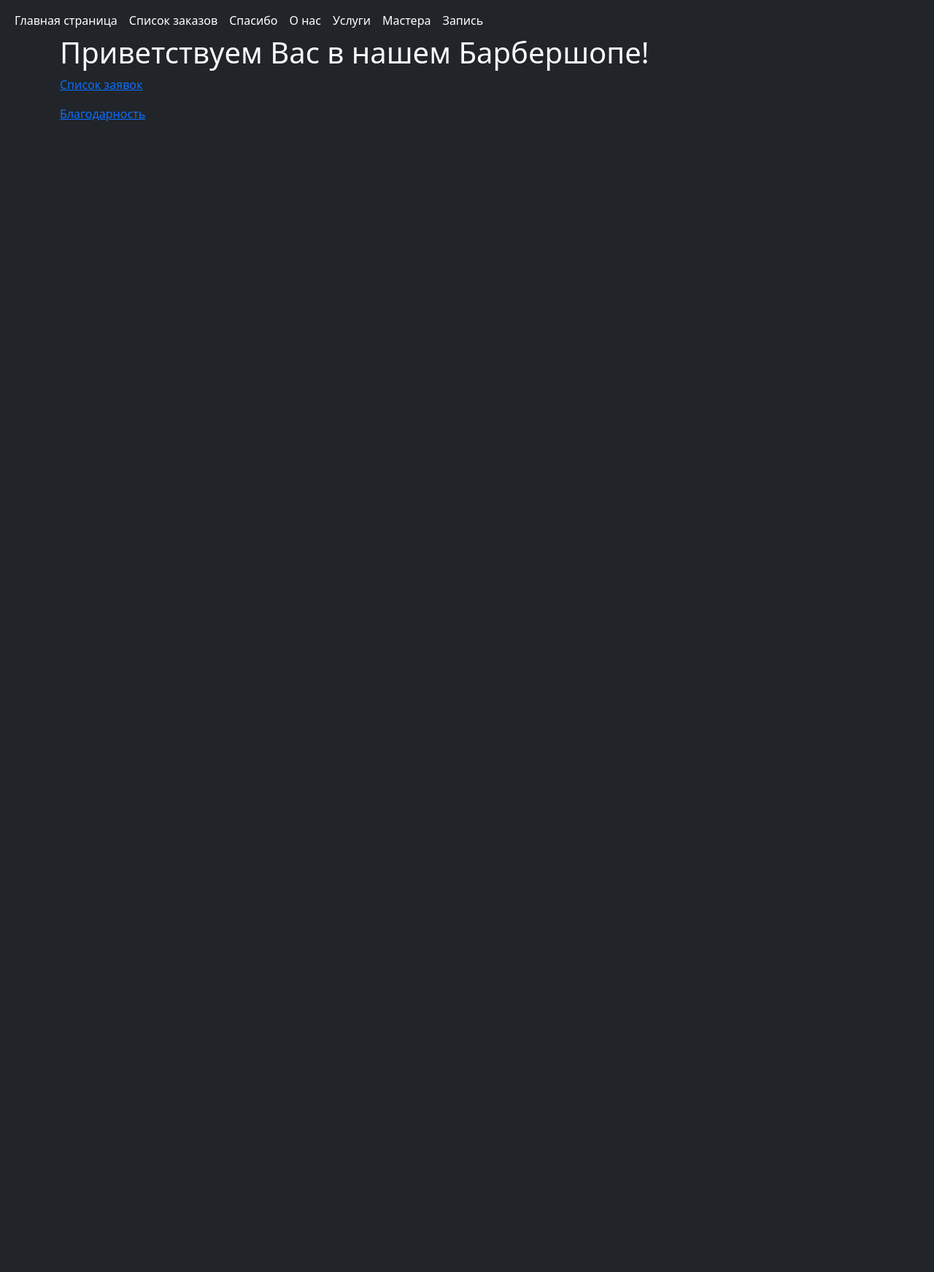
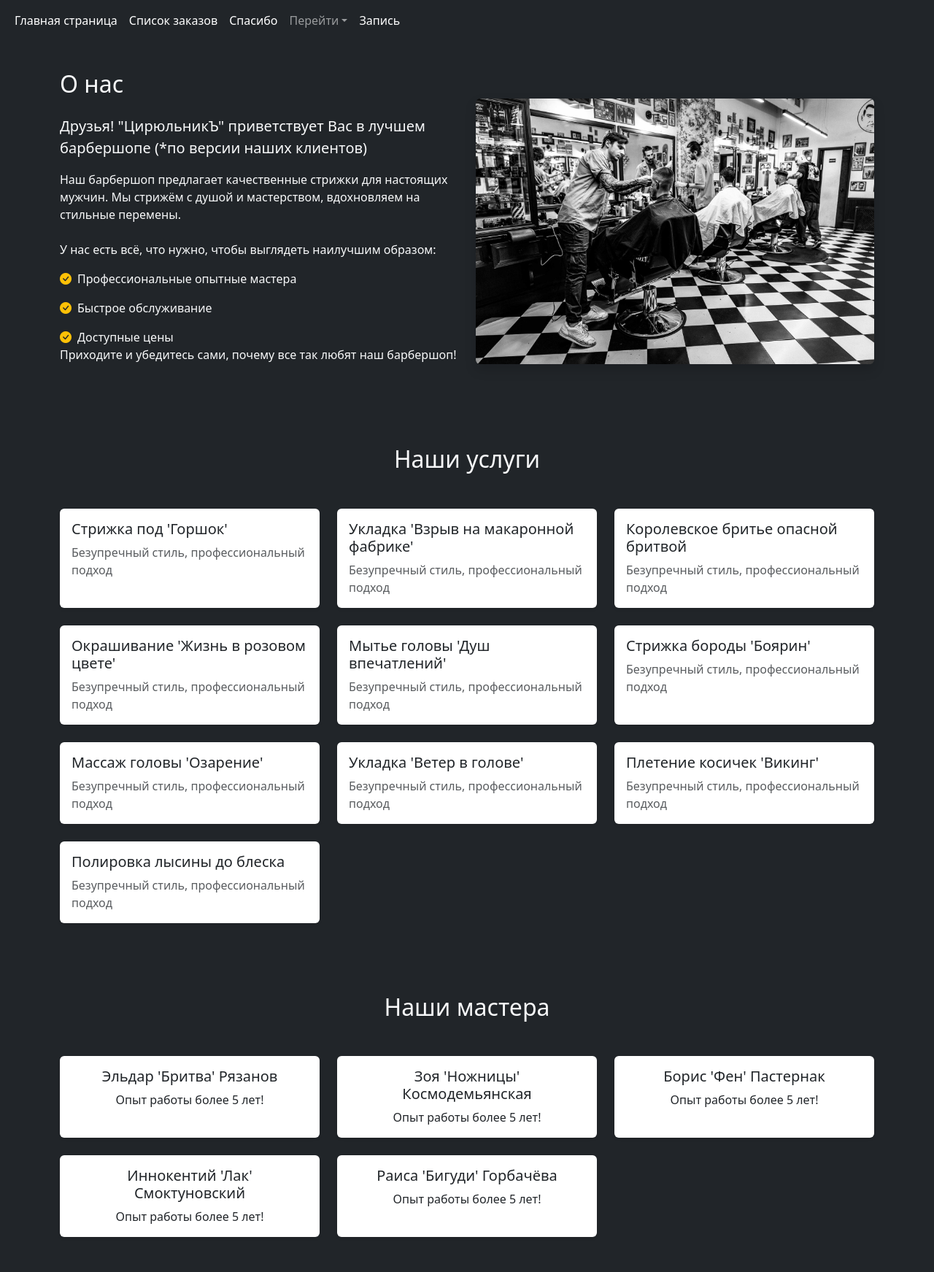
Before and after one commit to KoDDeX/MyHomeWorksDjango, a Django app: page / in a window 1280 px wide. Shown: the whole page at 73% size. Before the commit the page ends 166 px from the top, so only its background shows below. Run offline with Django 5.2, Linux system fonts and the light colour scheme.

Commit message:
HW_38: Реализовал бургер меню с якорными ссылками. Добавил контекстный процессор

```diff
--- a/barbershop/settings.py
+++ b/barbershop/settings.py
@@ -66,6 +66,7 @@ TEMPLATES = [
                 'django.template.context_processors.request',
                 'django.contrib.auth.context_processors.auth',
                 'django.contrib.messages.context_processors.messages',
+                'core.context_processors.menu_context',
             ],
         },
     },
@@ -128,3 +129,6 @@ STATICFILES_DIRS = [
 # https://docs.djangoproject.com/en/5.2/ref/settings/#default-auto-field
 
 DEFAULT_AUTO_FIELD = 'django.db.models.BigAutoField'
+
+# Настройка маршрут для авторизации
+LOGIN_URL = '/admin/'
--- /dev/null
+++ b/core/context_processors.py
@@ -0,0 +1,9 @@
+from .data import MENU_ITEMS
+
+def menu_context(request):
+    """
+    Контекстный процессор для передачи меню в контекст шаблона.
+    """
+    return {
+        'menu_items': MENU_ITEMS
+    }
--- a/core/templates/core/landing.html
+++ b/core/templates/core/landing.html
@@ -1,11 +1,74 @@
 {% extends "base.html" %}
 {% load static %}
 {% block content %}
-    <h1>Приветствуем Вас в нашем Барбершопе!</h1>
-    <p>
-        <a href={% url 'orders_list' %}>Список заявок</a>
-    </p>
-    <p>
-        <a href={% url 'thanks' %}>Благодарность</a>
-    </p>
+<div class="landing-page">
+    <!-- О нас -->
+    <section id="about" class="py-5">
+        <div class="row align-items-center">
+            <div class="col-md-6">
+                <h2 class="mb-4">О нас</h2>
+                <p class="lead">Друзья! "ЦирюльникЪ" приветствует Вас в лучшем барбершопе (*по версии наших клиентов)</p>
+                <p>Наш барбершоп предлагает качественные стрижки для настоящих мужчин. Мы стрижём с душой и мастерством, вдохновляем на стильные перемены.</p>
+                <div class="mt-4">
+                    <p>У нас есть всё, что нужно, чтобы выглядеть наилучшим образом:</p>
+                    <div class="d-flex align-items-center mb-3">
+                        <i class="bi bi-check-circle-fill text-warning me-2"></i>
+                        <span>Профессиональные опытные мастера</span>
+                    </div>
+                    <div class="d-flex align-items-center mb-3">
+                        <i class="bi bi-check-circle-fill text-warning me-2"></i>
+                        <span>Быстрое обслуживание</span>
+                    </div>
+                    <div class="d-flex align-items-center">
+                        <i class="bi bi-check-circle-fill text-warning me-2"></i>
+                        <span>Доступные цены</span>
+                    </div>
+                </div>
+                <p>Приходите и убедитесь сами, почему все так любят наш барбершоп!</p>
+            </div>
+            <div class="col-md-6">
+                <img src="{% static 'images/barber.webp' %}" alt="О нас" class="img-fluid rounded shadow mt-4">
+            </div>
+        </div>
+    </section>
+
+    <!-- Услуги -->
+    <section id="services" class="py-5">
+        <h2 class="text-center mb-5">Наши услуги</h2>
+        <div class="row row-cols-1 row-cols-md-3 g-4">
+            {% for service in services %}
+            <div class="col">
+                <div class="card h-100 border-0 shadow-sm">
+                    <div class="card-body">
+                        <h5 class="card-title">{{ service }}</h5>
+                        <p class="card-text text-muted">
+                            Безупречный стиль, профессиональный подход
+                        </p>
+                    </div>
+                </div>
+            </div>
+            {% endfor %}
+        </div>
+    </section>
+
+    <!-- Мастера -->
+    <section id="masters" class="py-5">
+        <h2 class="text-center mb-5">Наши мастера</h2>
+        <div class="row row-cols-1 row-cols-md-3 g-4">
+            {% for master in masters %}
+            <div class="col">
+                <div class="card h-100 border-0 shadow-sm">
+                    <div class="card-body text-center">
+                        <h5 class="card-title">{{ master.name }}</h5>
+                        <p class="card-text">Опыт работы более 5 лет!</p>
+                    </div>
+                </div>
+            </div>
+            {% endfor %}
+        </div>
+    </section>
+
+
+</div>
+
 {% endblock content %}
--- a/core/views.py
+++ b/core/views.py
@@ -1,11 +1,13 @@
 from django.shortcuts import render
 from django.http import HttpResponse
 from .data import *
+from django.contrib.auth.decorators import login_required
 
 # Create your views here.
 def landing(request):
     context = {
-        'menu_items': MENU_ITEMS,
+        'services': services,
+        'masters': masters,
     }
     return render(request, 'core/landing.html', context)
 
@@ -15,6 +17,7 @@ def thanks(request):
     }
     return render(request, 'core/thanks.html', context)
 
+# @login_required
 def orders_list(request):
     context = {
         'orders': orders,
--- a/templates/menu.html
+++ b/templates/menu.html
@@ -11,7 +11,16 @@
                     <a class="nav-link active" aria-current="page" href="{% url item.url_name %}">{{ item.name }}</a>
                 {% endfor %}
                 </li>
-                <li class="nav-item">
+                <li class="nav-item dropdown">
+                    <a class="nav-link dropdown-toggle" href="#" id="navbarScrollingDropdown" role="button" data-bs-toggle="dropdown" aria-expanded="false">Перейти</a>
+                    <ul class="dropdown-menu" aria-labelledby="navbarScrollingDropdown">
+                      <li><a class="dropdown-item" href="{% url 'landing' %}#about">О нас</a></li>
+                      <li><a class="dropdown-item" href="{% url 'landing' %}#services">Услуги</a></li>
+                      {% comment %} <li><hr class="dropdown-divider"></li> {% endcomment %}
+                      <li><a class="dropdown-item" href="{% url 'landing' %}#masters">Мастера</a></li>
+                    </ul>
+                  </li>
+                {% comment %} <li class="nav-item">
                     <a class="nav-link active" aria-current="page" href="{% url 'landing' %}#about">О нас</a>
                 </li>
                 <li class="nav-item">
@@ -19,7 +28,7 @@
                 </li>
                 <li class="nav-item">
                     <a class="nav-link active" aria-current="page" href="{% url 'landing' %}#masters">Мастера</a>
-                </li>
+                </li> {% endcomment %}
                 <li class="nav-item">
                     <a class="nav-link active" aria-current="page" href="{% url 'landing' %}#booking">Запись</a>
                 </li>
```
Also changed, not shown: static/images/barber.webp (added).
